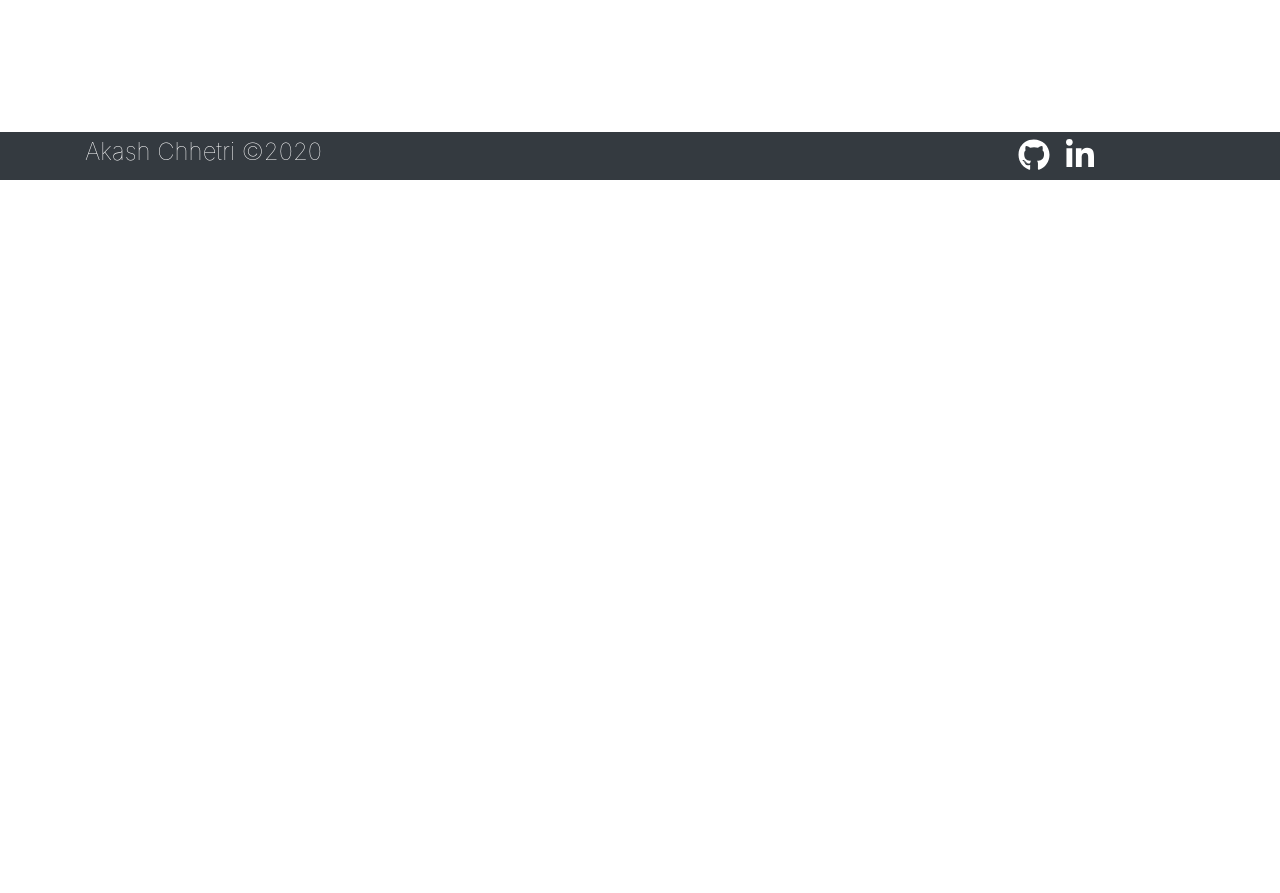
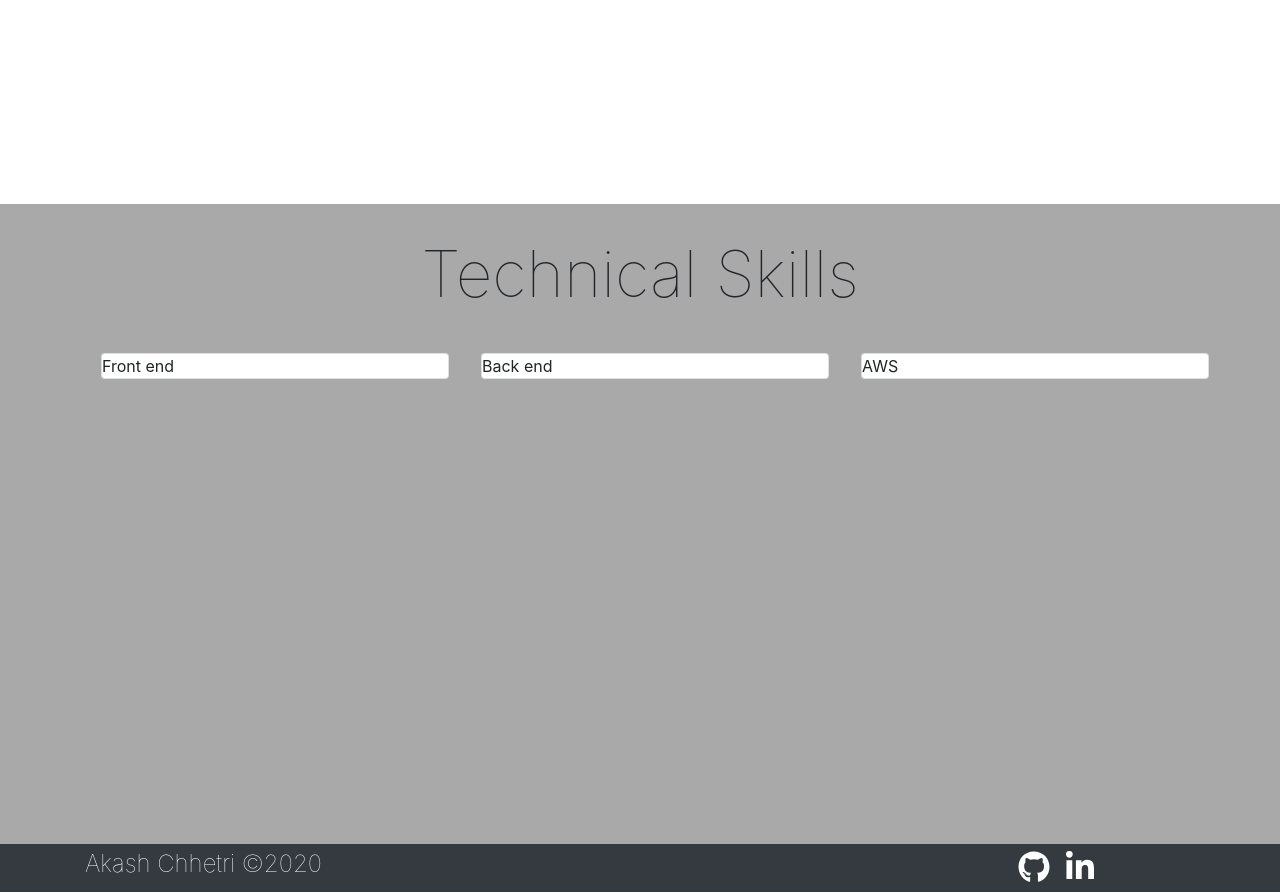
Before and after one commit to achhetr/portfolio, a React (Create React App) app: page / in a window 1280 px wide. Shown: the part 620-1513 px from the top of the page. Before the commit the page ends 800 px from the top, so only its background shows below. Built offline with nearby package versions, Linux system fonts and the light colour scheme.

Commit message:
card added

```diff
--- a/src/components/About/about.module.css
+++ b/src/components/About/about.module.css
@@ -1,5 +1,5 @@
 .CardContainer {
-	margin-bottom: 4rem;
+	margin-bottom: 2rem;
 }
 
 .Title {
--- a/src/components/Footer/footer.module.css
+++ b/src/components/Footer/footer.module.css
@@ -1,6 +1,5 @@
 .Footer {
-	position: fixed;
-	bottom: 0;
+	margin-top: auto;
 	width: 100%;
 	height: 3rem;
 	background-color: #343a40;
--- /dev/null
+++ b/src/components/HomePage/Home/Home.js
@@ -0,0 +1,20 @@
+import React from 'react';
+import { Button } from 'react-bootstrap';
+import { Link } from 'react-router-dom';
+import homeStyle from './home.module.css';
+
+const Home = () => {
+	return (
+		<div className={homeStyle.Home}>
+			<h2 className={homeStyle.Title}>Akash Chhetri</h2>
+			<h4 className={homeStyle.Profile}>
+				I am a Junior Full Stack Developer
+			</h4>
+			<Link to="/projects" className={homeStyle.ProjectBtn}>
+				<Button variant="outline-primary">Check my projects</Button>{' '}
+			</Link>
+		</div>
+	);
+};
+
+export default Home;
--- a/src/components/HomePage/home.module.css
+++ b/src/components/HomePage/Home/home.module.css
@@ -1,20 +1,11 @@
-.HomeContainer {
-	height: 100%;
-	width: 100%;
-	position: fixed;
-	display: flex;
-	justify-content: center;
-	align-items: center;
-	/* background-color: #fe8974; */
-}
-
 .Home {
+	height: 100vh;
 	padding: 2rem;
 	margin-top: -2rem;
 	display: flex;
 	flex-direction: column;
-	justify-content: space-evenly;
-	align-self: center;
+	justify-content: center;
+	align-items: center;
 }
 
 .Title {
@@ -24,6 +15,7 @@
 }
 
 .Profile {
+	display: inline-block;
 	border-right: 1px solid black;
 	padding-right: 0.5rem;
 	white-space: nowrap;
--- a/src/components/HomePage/HomePage.js
+++ b/src/components/HomePage/HomePage.js
@@ -1,20 +1,13 @@
 import React from 'react';
-import { Button } from 'react-bootstrap';
 
-import homeStyle from './home.module.css';
-import { Link } from 'react-router-dom';
+import homePageStyle from './homePage.module.css';
+import Home from './Home/Home';
+import Techskills from './Techskills/Techskills';
 
 const HomePage = () => (
-	<div className={homeStyle.HomeContainer}>
-		<div className={homeStyle.Home}>
-			<h2 className={homeStyle.Title}>Akash Chhetri</h2>
-			<h4 className={homeStyle.Profile}>
-				I am a Junior Full Stack Developer
-			</h4>
-			<Link to="/projects" className={homeStyle.ProjectBtn}>
-				<Button variant="outline-primary">Check my projects</Button>{' '}
-			</Link>
-		</div>
+	<div className={homePageStyle.HomeContainer}>
+		<Home />
+		<Techskills />
 	</div>
 );
 
--- /dev/null
+++ b/src/components/HomePage/Techskills/Techskills.js
@@ -0,0 +1,42 @@
+import React from 'react';
+
+import techSkillsStyle from './techSkills.module.css';
+import { Row, Col, Card, Container } from 'react-bootstrap';
+
+const Techskills = () => {
+	return (
+		<div className={techSkillsStyle.Container}>
+			<h4 className={techSkillsStyle.Title}>Technical Skills</h4>
+			<Container>
+				<Row>
+					<Col sm={12} md={4} className={techSkillsStyle.CardFlip}>
+						<div className={techSkillsStyle.CardFront}>
+							<Card>Front end</Card>
+						</div>
+						<div className={techSkillsStyle.CardBack}>
+							<Card>Front ka back</Card>
+						</div>
+					</Col>
+					<Col sm={12} md={4} className={techSkillsStyle.CardFlip}>
+						<div className={techSkillsStyle.CardFront}>
+							<Card>Back end</Card>
+						</div>
+						<div className={techSkillsStyle.CardBack}>
+							<Card>Back ka back</Card>
+						</div>
+					</Col>
+					<Col sm={12} md={4} className={techSkillsStyle.CardFlip}>
+						<div className={techSkillsStyle.CardFront}>
+							<Card>AWS</Card>
+						</div>
+						<div className={techSkillsStyle.CardBack}>
+							<Card>AWS ka back</Card>
+						</div>
+					</Col>
+				</Row>
+			</Container>
+		</div>
+	);
+};
+
+export default Techskills;
--- /dev/null
+++ b/src/components/HomePage/Techskills/techSkills.module.css
@@ -0,0 +1,41 @@
+.Container {
+	height: 80vh;
+	width: 100vw;
+	background-color: darkgray;
+}
+
+.Title {
+	font-size: 4rem;
+	font-weight: 100;
+	text-align: center;
+	margin-top: 2rem;
+}
+
+.CardFlip > div {
+	backface-visibility: hidden;
+	transition: transform 300ms;
+	transition-timing-function: linear;
+	width: 100%;
+	height: 100%;
+	padding: 2rem 1rem;
+}
+
+.CardFront {
+	transform: rotateY(0deg);
+	position: absolute;
+	top: 0;
+}
+
+.CardBack {
+	transform: rotateY(180deg);
+	position: absolute;
+	top: 0;
+}
+
+.CardFlip:hover .CardFront {
+	transform: rotateY(-180deg);
+}
+
+.CardFlip:hover .CardBack {
+	transform: rotateY(0deg);
+}
--- /dev/null
+++ b/src/components/HomePage/homePage.module.css
@@ -0,0 +1,6 @@
+.HomeContainer {
+	display: flex;
+	flex-direction: column;
+	justify-content: center;
+	align-items: center;
+}
--- /dev/null
+++ b/src/components/Layout/Layout.js
@@ -0,0 +1,17 @@
+import React from 'react';
+import Header from '../Header/Header';
+import Footer from '../Footer/Footer';
+
+import layoutStyle from './layout.module.css';
+
+const Layout = (props) => {
+	return (
+		<div className={layoutStyle.Container}>
+			<Header />
+			{props.children}
+			<Footer />
+		</div>
+	);
+};
+
+export default Layout;
--- /dev/null
+++ b/src/components/Layout/layout.module.css
@@ -0,0 +1,6 @@
+.Container {
+	display: flex;
+	flex-direction: column;
+	width: 100vw;
+	min-height: 100vh;
+}
--- a/src/components/MainApp/MainApp.js
+++ b/src/components/MainApp/MainApp.js
@@ -1,19 +1,18 @@
 import React from 'react';
 import { BrowserRouter, Route, Switch } from 'react-router-dom';
 
-import Header from '../Header/Header';
+import Layout from '../Layout/Layout';
 import HomePage from '../HomePage/HomePage';
 import About from '../About/About';
 import Projects from '../Projects/Projects';
 import Contact from '../Contact/Contact';
-import Footer from '../Footer/Footer';
 import Transition from '../../Hoc/Transition/Transition';
 import PageNotFound from '../PageNotFound/PageNotFound';
 
 const MainApp = () => {
 	return (
 		<BrowserRouter>
-			<Header />
+			<Layout>
 				<Switch>
 					<Route exact path="/">
 						<Transition>
@@ -41,7 +40,7 @@ const MainApp = () => {
 						</Transition>
 					</Route>
 				</Switch>
-			<Footer />
+			</Layout>
 		</BrowserRouter>
 	);
 };
```
Lines whose indentation alone changed are shown as unchanged.
